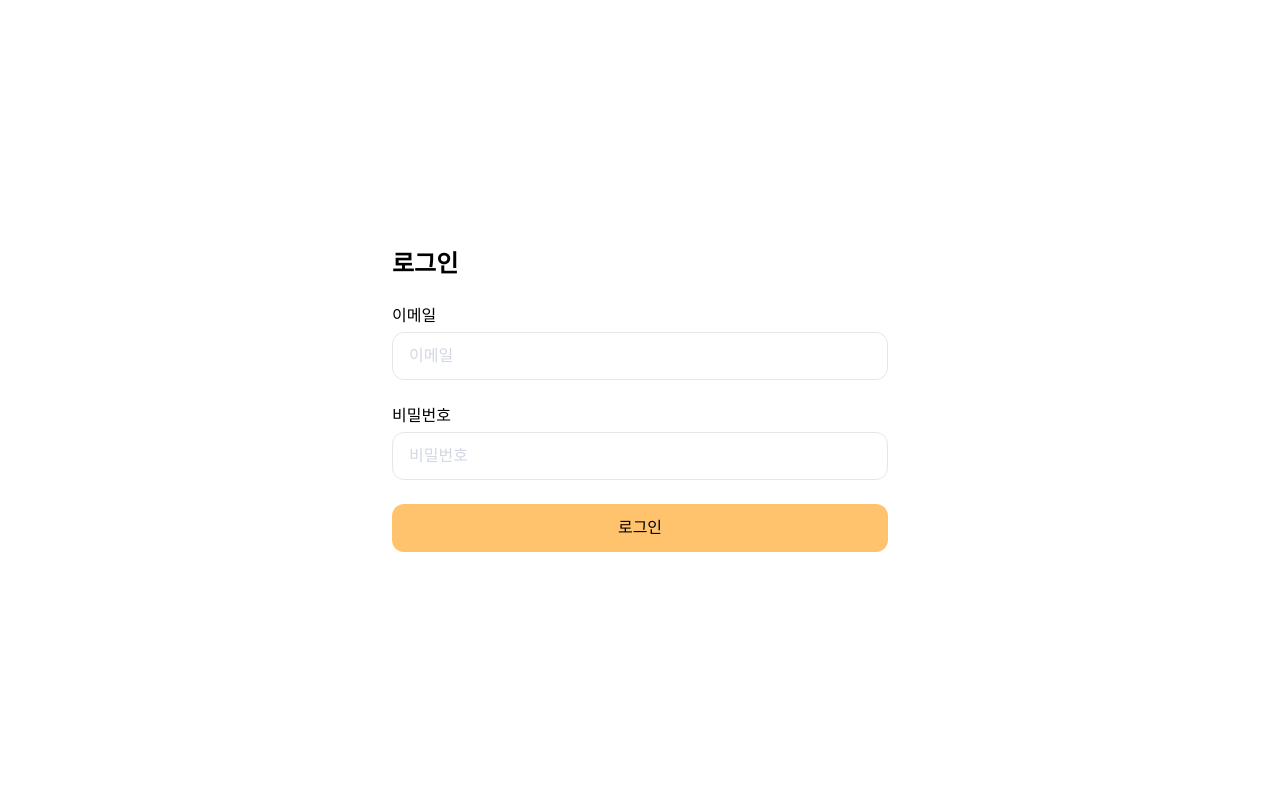
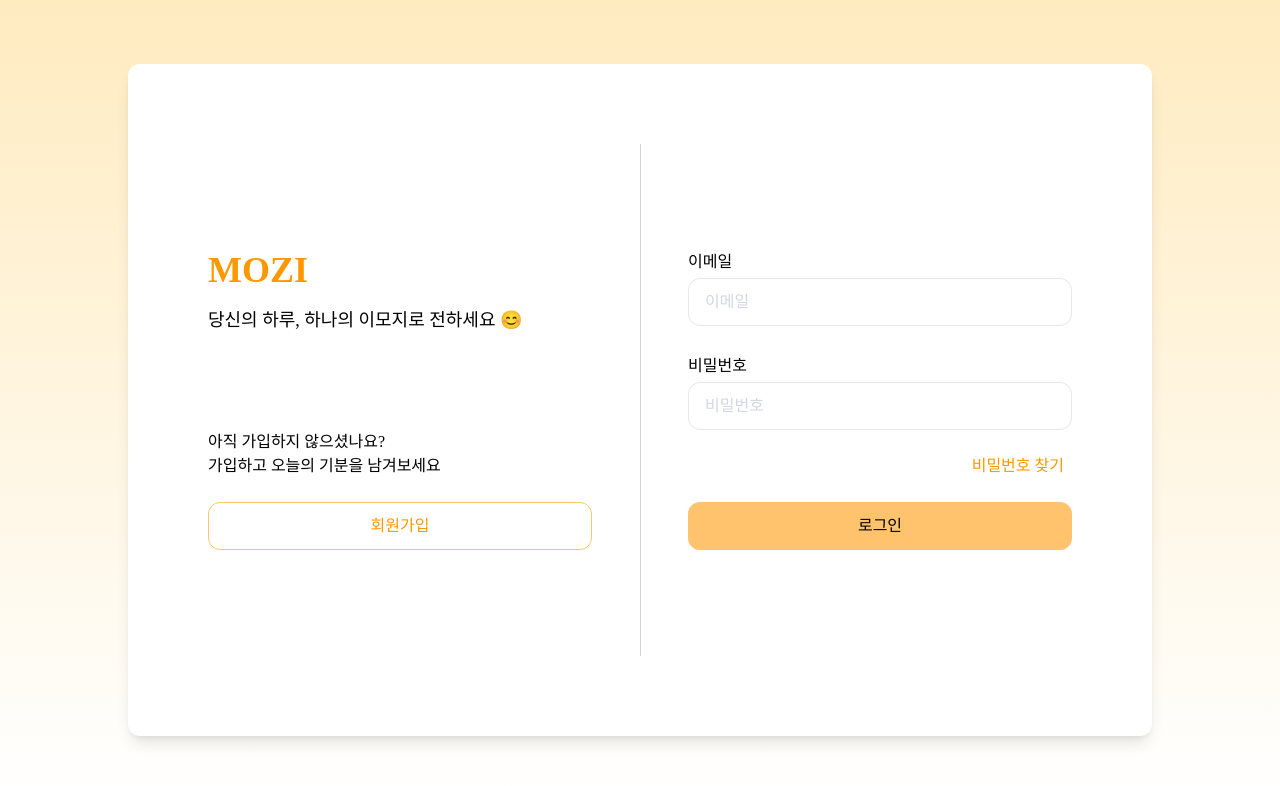
Before and after one commit to Team-mozi/Moji_FrontEnd, a React (Vite) app: page /login in a window 1280 px wide. Shown: the top 786 px of the page. Built offline with nearby package versions, Linux system fonts and the light colour scheme; a web font is replaced by a local one.

Commit message:
[✨][Feat]#21: 로그인 UI 구현

```diff
--- a/src/features/auth/LoginForm.tsx
+++ b/src/features/auth/LoginForm.tsx
@@ -1,13 +1,19 @@
 import Input from '@/components/Input'
 import Button from '@/components/Button'
 import { useLogin } from '@/hooks/useLogin'
+import { useNavigate } from 'react-router-dom'
 
 const LoginForm = () => {
   const { setEmail, setPassword, error, isLoading, handleLogin } = useLogin()
+  const navigate = useNavigate()
+
+  const handlePasswordReset = () => {
+    navigate('/password-reset')
+  }
 
   return (
-    <form onSubmit={handleLogin} className='flex flex-col space-y-4'>
-      <div className='space-y-6'>
+    <form onSubmit={handleLogin} className='flex flex-col w-full space-y-4'>
+      <div className='space-y-7'>
         <Input
           label='이메일'
           name='email'
@@ -26,13 +32,28 @@ const LoginForm = () => {
         />
         {error && <p className='text-red-500 text-sm'>{error}</p>}
       </div>
-      <div className='pt-2'>
-        <Button
-          label={isLoading ? '로그인 중...' : '로그인'}
-          type='submit'
-          baseButton
-        />
-      </div>
+
+      <button
+        type='button'
+        onClick={handlePasswordReset}
+        className='text-base text-orange_five hover:underline self-end mt-1 p-2'
+      >
+        비밀번호 찾기
+      </button>
+
+      <Button
+        type='submit'
+        baseButton
+        label={
+          isLoading ? (
+            <div className='flex items-center justify-center space-x-2'>
+              <div className='w-5 h-5 border-2 border-t-white border-r-white border-b-transparent border-l-transparent rounded-full animate-spin'></div>
+            </div>
+          ) : (
+            '로그인'
+          )
+        }
+      />
     </form>
   )
 }
--- a/src/pages/Login.tsx
+++ b/src/pages/Login.tsx
@@ -1,44 +1,50 @@
 import LoginForm from '@/features/auth/LoginForm'
 import Button from '@/components/Button'
-import { useSelector, useDispatch } from 'react-redux'
-import type { RootState, AppDispatch } from '@/store/store'
-import { logout } from '@/store/slices/authSlice'
+import { useSelector } from 'react-redux'
+import type { RootState } from '@/store/store'
 import { useNavigate } from 'react-router-dom'
+import BackSheet from '@/components/BackSheet'
+import { useEffect } from 'react'
 
 const Login = () => {
-  const { isLoggedIn, email } = useSelector((state: RootState) => state.auth)
-  const dispatch = useDispatch<AppDispatch>()
+  const { isLoggedIn } = useSelector((state: RootState) => state.auth)
   const navigate = useNavigate()
 
-  // 로그아웃 (추후 삭제 예정)
-  const handleLogout = () => {
-    dispatch(logout())
-    navigate('/login')
-  }
+  // 로그인 상태면 로그인 페이지 접근 차단
+  useEffect(() => {
+    if (isLoggedIn) {
+      navigate('/') // 홈으로 이동
+    }
+  }, [isLoggedIn, navigate])
 
   return (
-    <div className='flex flex-col items-center justify-center min-h-screen bg-white'>
-      <div className='w-full max-w-xl p-8 sm:p-10 space-y-6'>
-        <div className='flex flex-row items-center space-x-2'>
-          <h2 className='text-2xl font-bold text-black'>로그인</h2>
+    <BackSheet>
+      <div className='flex w-full h-full justify-center'>
+        {/* 왼쪽 영역 */}
+        <div className='w-full flex flex-col justify-center p-12 rounded-l-xl'>
+          <h1 className='text-4xl font-extrabold text-orange_five'>MOZI</h1>
+          <p className='text-lg font-medium mt-4'>
+            당신의 하루, 하나의 이모지로 전하세요 😊
+          </p>
+          <p className='text-md pt-24'>
+            아직 가입하지 않으셨나요? <br />
+            가입하고 오늘의 기분을 남겨보세요
+          </p>
+          <Button
+            label='회원가입'
+            type='button'
+            onClick={() => navigate('/register')}
+            className='mt-6'
+          />
         </div>
 
-        {isLoggedIn ? (
-          <>
-            <p className='mb-4'>{email}님, 이미 로그인 되어 있습니다.</p>
-            {/* 로그아웃 추후 삭제 예정  */}
-            <Button
-              label='로그아웃'
-              type='button'
-              baseButton
-              onClick={handleLogout}
-            />
-          </>
-        ) : (
+        <div className='absolute top-20 bottom-20 left-1/2 w-px bg-gray-300'></div>
+        {/* 오른쪽 로그인 영역 */}
+        <div className='w-full flex flex-col justify-center items-center p-12'>
           <LoginForm />
-        )}
+        </div>
       </div>
-    </div>
+    </BackSheet>
   )
 }
 
```
